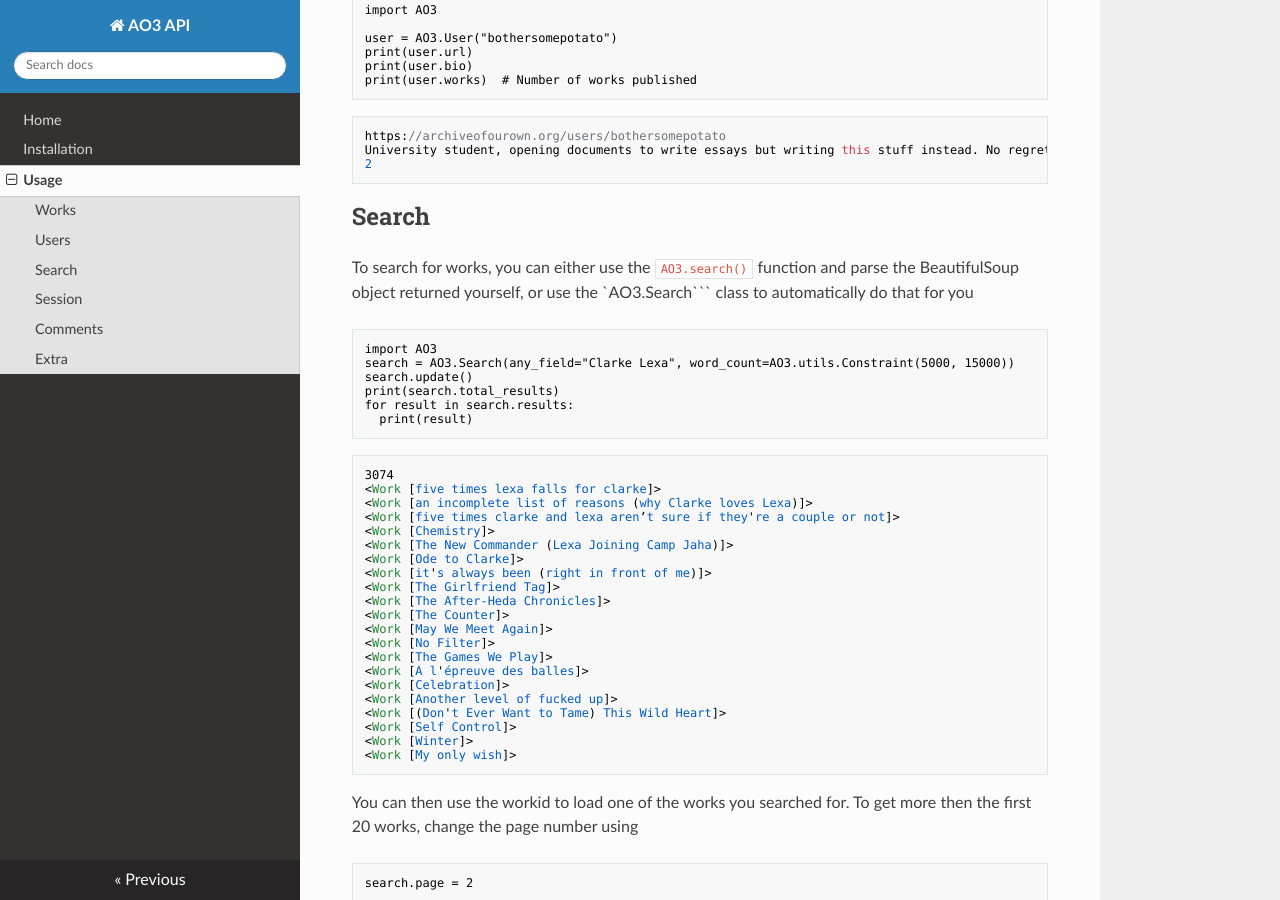
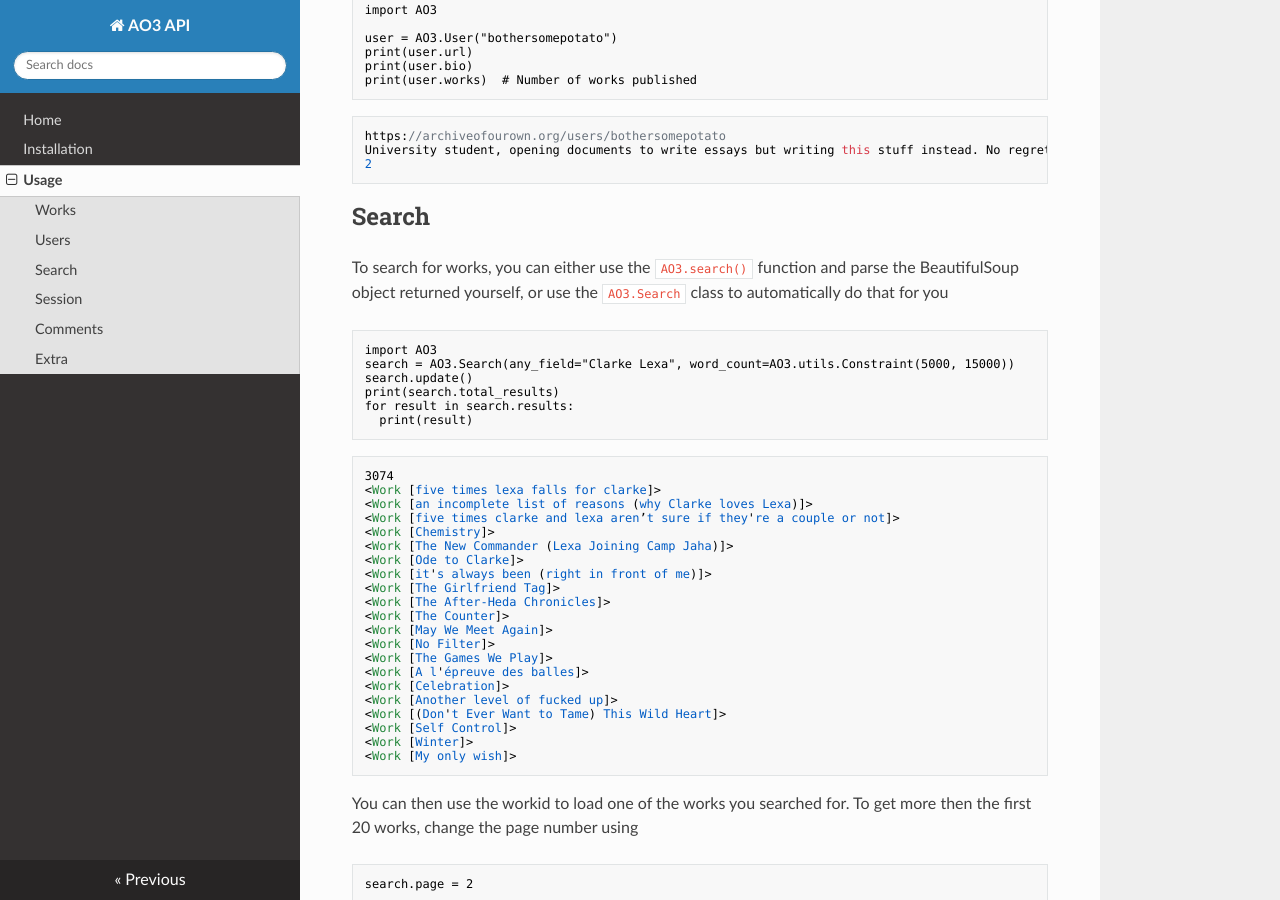
Before and after one commit to ArmindoFlores/ao3_api, an MkDocs documentation site: the page built from docs/use.md, in a window 1280 px wide and 900 px high, scrolled down 2754 px. Built offline with MkDocs 1.6.1, drawn with Linux system fonts in a browser that asks for light colours; nearby versions of some CDN libraries.

Commit message:
Fixed typo in docs

````diff
--- a/docs/use.md
+++ b/docs/use.md
@@ -146,7 +146,7 @@
 
 ## Search
 
-To search for works, you can either use the `AO3.search()` function and parse the BeautifulSoup object returned yourself, or use the `AO3.Search``` class to automatically do that for you
+To search for works, you can either use the `AO3.search()` function and parse the BeautifulSoup object returned yourself, or use the `AO3.Search` class to automatically do that for you
 
 ```py3
 import AO3
````
Also changed, not shown: README.md (+1 -1 lines).
